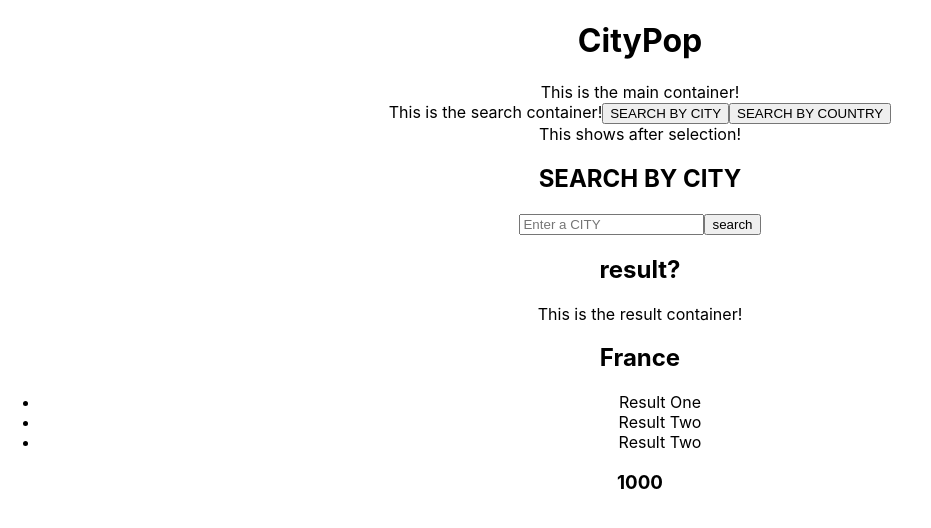
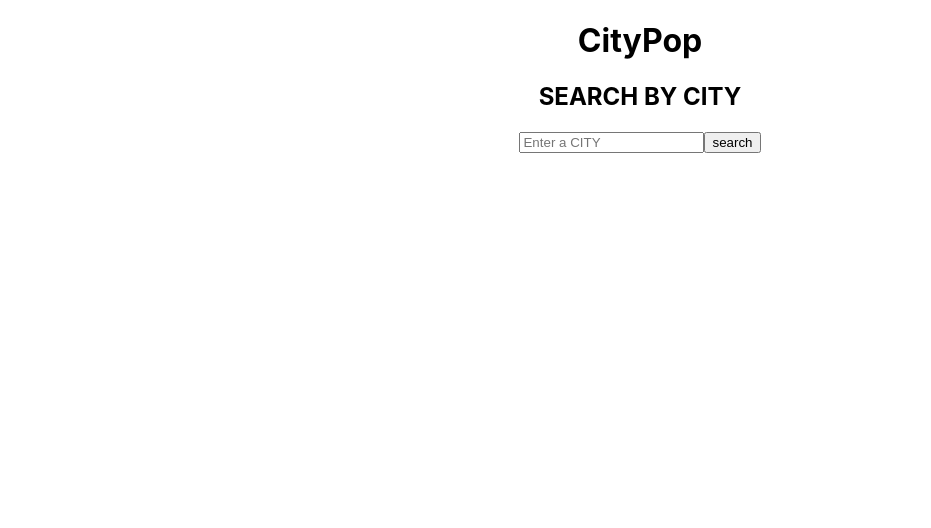
Before and after one commit to RemainTheSame/citypop, a React (Create React App) app: page / in a window 1280 px wide. Both pictures are taken after a click on the button "SEARCH BY CITY". Shown: the top 528 px of the page, without its empty margins (0-931 px from the left). Built offline with nearby package versions, Linux system fonts and the light colour scheme.

Commit message:
Refactor name of SearchByComponent => SearchComponent + Show/Hide components when selecting search options/making search + displays results from search in fitting style

```diff
--- a/src/App.js
+++ b/src/App.js
@@ -5,7 +5,6 @@ import MainContainer from "./components/MainContainer";
 function App() {
   return (
     <div className="App">
-      <h1>CityPop</h1>
       <MainContainer/>
     </div>
   );
--- a/src/components/MainContainer.js
+++ b/src/components/MainContainer.js
@@ -1,7 +1,6 @@
 import React from "react"
 import SearchSelector from "./SearchSelector";
-import SearchByComponent from "./SearchByComponent";
-import SearchResults from "./SearchResults";
+import SearchComponent from "./SearchComponent";
 
 /*
 
@@ -10,6 +9,7 @@ MainContainer
 - Search type selection container
 - Contains both search components (city and country)
 - Handles switch between internal components onClick, Request etc.
+- Reset by clicking "CityPop" header
 
  */
 class MainContainer extends React.Component{
@@ -18,6 +18,12 @@ class MainContainer extends React.Component{
         this.state={
             selection: "none"
         }
+    }
+
+    resetMain=()=>{
+        this.setState({
+            selection: "none"
+        })
     }
 
     renderSearchComponent=(searchSelection)=>{
@@ -29,21 +35,25 @@ class MainContainer extends React.Component{
     }
 
     render() {
+        console.log("rerender")
         let searchComponent;
+        let searchSelector = <SearchSelector selection={this.renderSearchComponent}/>
         if(this.state.selection === "none"){
-            searchComponent = <div>Nothing selected</div>
+            searchComponent = <div></div>
         }
         else if(this.state.selection === "CITY"){
-            searchComponent = <SearchByComponent selection={"CITY"}/>
+            searchComponent = <SearchComponent selection={this.state.selection}/>
+            searchSelector = <div></div>
         }
         else{
-            searchComponent = <SearchByComponent selection={"COUNTRY"}/>
+            searchComponent = <SearchComponent selection={this.state.selection}/>
+            searchSelector = <div></div>
         }
             return (
-            <div>This is the main container!
-               <SearchSelector selection={this.renderSearchComponent}/>
+            <div>
+                <h1 onClick={this.resetMain}>CityPop</h1>
+                {searchSelector}
                 {searchComponent}
-               <SearchResults input={"France"}/>
             </div>
 
         )
--- a/src/components/SearchByComponent.js
+++ b/src/components/SearchComponent.js
@@ -1,22 +1,23 @@
 import React from "react"
+import SearchResults from "./SearchResults";
 
 /*
 
-SearchByComponent
+SearchComponent
 
 - Search Field
 - Form submission
 - One component for both possible search selections
 
  */
-class SearchByComponent extends React.Component{
+class SearchComponent extends React.Component{
     //Shows
     constructor(props){
         super()
         this.state = {
-            currentSelection: props.selection,
             textInput:"",
-            result: "result?"
+            result: "result?",
+            search: false
         }
 
     }
@@ -32,7 +33,7 @@ class SearchByComponent extends React.Component{
         //Test Fetch:
         console.log("Starting Fetch...")
 
-        if(this.state.currentSelection === "COUNTRY"){
+        if(this.props.selection === "COUNTRY"){
 
             let country = this.state.textInput
             //let country = "FR"
@@ -50,13 +51,14 @@ class SearchByComponent extends React.Component{
                     cities[1] = data.geonames[1].name;
                     cities[2] = data.geonames[2].name;
                     this.setState({
-                        result: cities
+                        result: cities,
+                        search: true
                     })
                 })
             console.log("COUNTRY SEARCH")
 
         }
-        else if(this.state.currentSelection === "CITY"){
+        else if(this.props.selection === "CITY"){
 
             let city = this.state.textInput
             let username = "weknowit"
@@ -69,9 +71,9 @@ class SearchByComponent extends React.Component{
                 .then(data => {
                     console.log(data)
                     this.setState({
-                        result: data.geonames[0].population
+                        result: data.geonames[0].population,
+                        search: true
                     })
-
                 })
 
              console.log("CITY SEARCH")
@@ -84,18 +86,27 @@ class SearchByComponent extends React.Component{
     }
 
     render() {
+
+        let searchResults;
+        let form = <form onSubmit={this.handleSearch}>
+            <input placeholder={"Enter a "+this.props.selection} value={this.state.textInput} onChange={this.handleInput}/>
+        <input type={"submit"} value={"search"}/>
+        </form>
+        if(this.state.search === true){
+            searchResults =  <SearchResults input={this.state.textInput} result={this.state.result}/>
+            form = <div></div>
+        }
+
         return (
-            <div>This shows after selection!
-                <h2>SEARCH BY {this.state.currentSelection}</h2>
-                <form onSubmit={this.handleSearch}>
-                    <input placeholder={"Enter a "+this.state.currentSelection} value={this.state.textInput} onChange={this.handleInput}/>
-                    <input type={"submit"} value={"search"}/>
-                </form>
-                <h2>{this.state.result}</h2>
+            <div>
+                <h2>SEARCH BY {this.props.selection}</h2>
+                {form}
+                {searchResults}
+
             </div>
         )
     }
 
 }
 
-export default SearchByComponent
+export default SearchComponent
--- a/src/components/SearchResults.js
+++ b/src/components/SearchResults.js
@@ -16,14 +16,18 @@ class SearchResults extends React.Component{
 
     render() {
 
-        let cities = <ul><li>Result One</li><li>Result Two</li><li>Result Two</li></ul>
-        let population = <h3>1000</h3>
+        let result = <div></div>
+        if(!Array.isArray(this.props.result)){
+            result = <h3>{this.props.result}</h3>
+        }
+        else {
+            result = this.props.result.map((city)=><li key={city.toString()}>{city}</li>)
+        }
 
         return (
-            <div>This is the result container!
+            <div>
                 <h2>{this.props.input}</h2>
-                {cities}
-                {population}
+                {result}
             </div>
         )
     }
--- a/src/components/SearchSelector.js
+++ b/src/components/SearchSelector.js
@@ -15,17 +15,19 @@ class SearchSelector extends React.Component{
     }
 
     selectCity=()=>{
+        console.log("City selected..")
         this.props.selection("CITY")
     }
 
     selectCountry=()=>{
+        console.log("Country selected..")
         this.props.selection("COUNTRY")
     }
 
 
     render() {
         return (
-            <div>This is the search container!
+            <div>
             <button onClick={this.selectCity}>SEARCH BY CITY</button>
             <button onClick={this.selectCountry}>SEARCH BY COUNTRY</button>
             </div>
```
